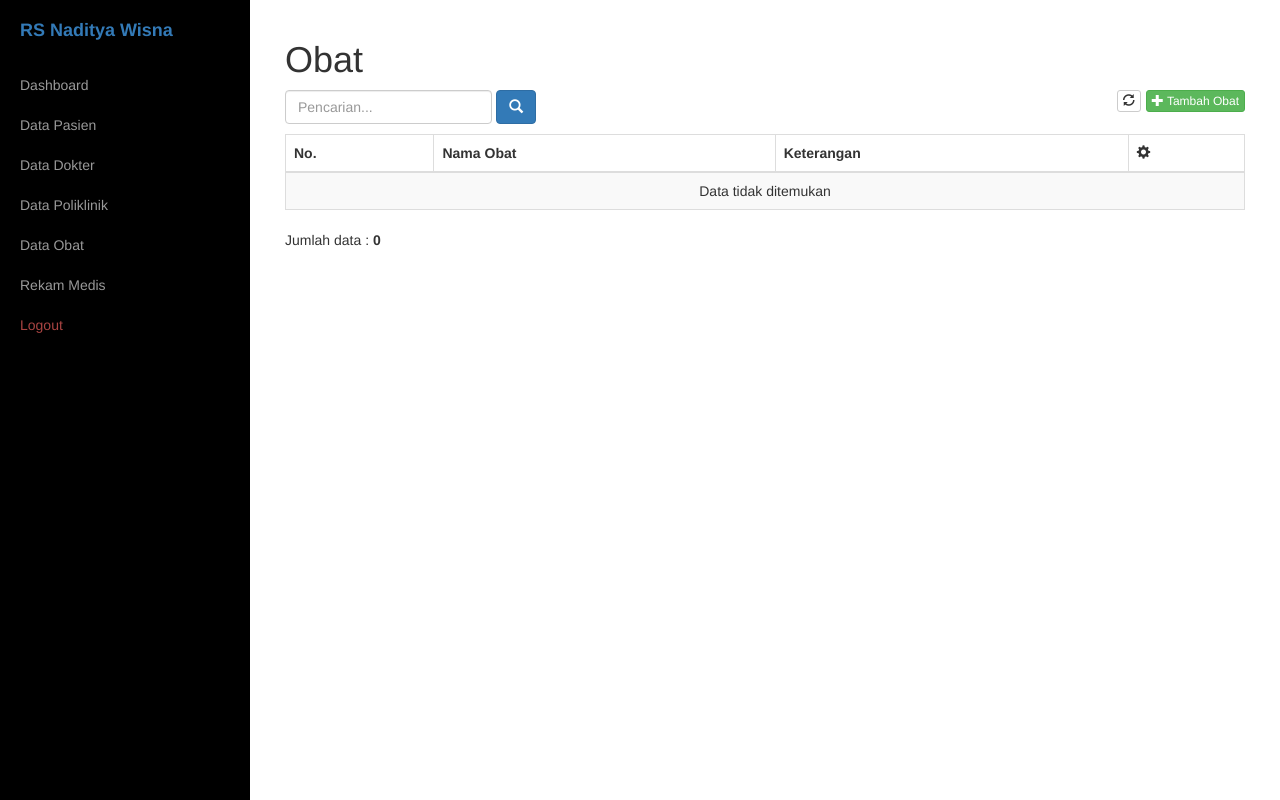
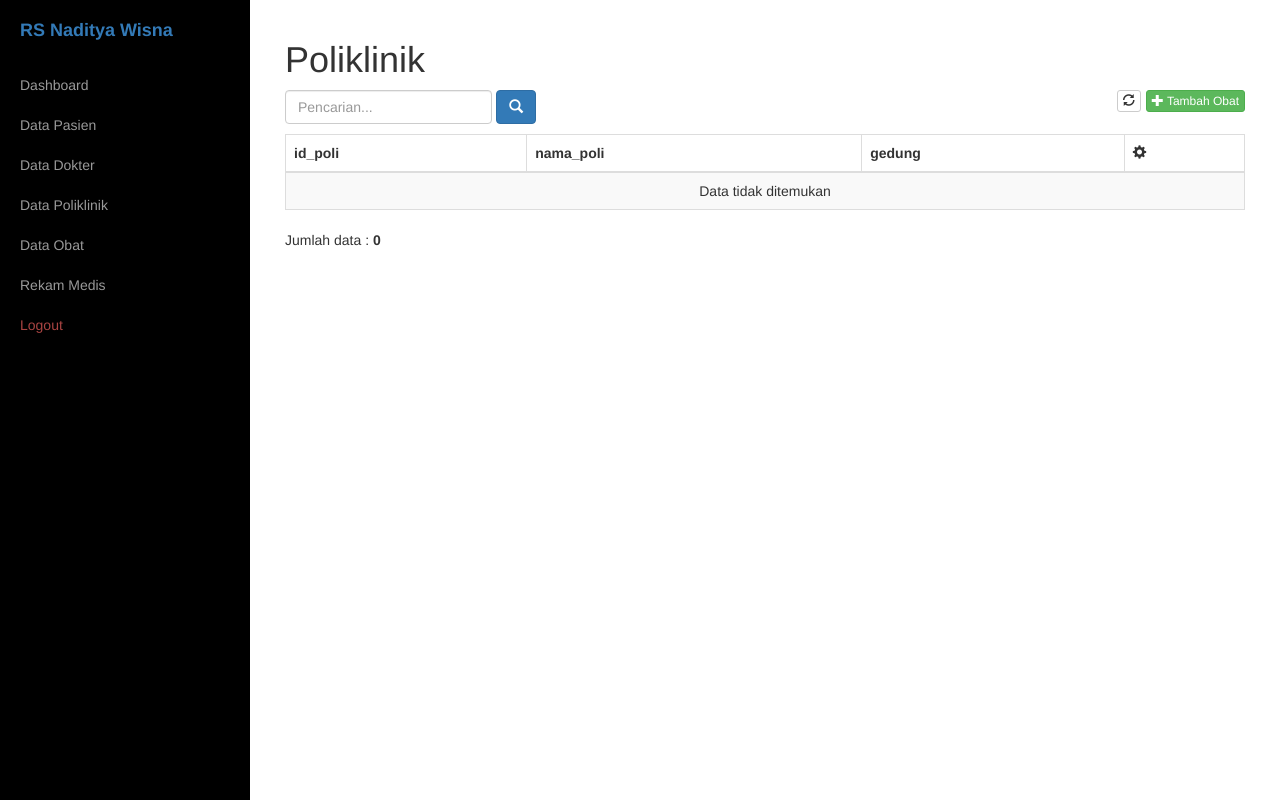
Before and after one commit to Danazzz/rekam_medis, a PHP site: page /Klp3_ProjectWeb/poliklinik/data.php in a window 1280 px wide. Run offline with PHP 8.4, Linux system fonts and the light colour scheme; a user stored in the database is signed in; data that the repository does not hold is empty.

Commit message:
Mengubah hal-hal yang berkaitan dengan folder obat menjadi poliklinik

```diff
--- a/poliklinik/data.php
+++ b/poliklinik/data.php
@@ -1,7 +1,7 @@
 <?php include_once('../_header.php'); ?>
 
 	<div class="box">
-		<h1>Obat</h1>
+		<h1>Poliklinik</h1>
 		<h4>
 			<div class="pull-right">
 				<a href="" class="btn btn-default btn-xs"><i class="glyphicon glyphicon-refresh"></i></a>
@@ -22,9 +22,9 @@
 			<table class="table table-bordered table-striped table-hover">
 				<thead>
 					<tr>
-						<th>No.</th>
-						<th>Nama Obat</th>
-						<th>Keterangan</th>
+						<th>id_poli</th>
+						<th>nama_poli</th>
+						<th>gedung</th>
 						<th><i class="glyphicon glyphicon-cog"></i></th>
 					</tr>
 				</thead>
@@ -44,19 +44,19 @@
 						if($_SERVER['REQUEST_METHOD'] == "POST"){
 							$pencarian = trim(mysqli_real_escape_string($con, $_POST['pencarian']));
 							if($pencarian != ''){
-								$sql = "SELECT * FROM tb_obat WHERE nama_obat LIKE '%$pencarian%'";
+								$sql = "SELECT * FROM tb_poliklinik WHERE nama_poli LIKE '%$pencarian%'";
 								$query = $sql;
 								$query_jml = $sql;
 							}
 							else{
-								$query = "SELECT * FROM tb_obat LIMIT $posisi, $batas";
-								$query_jml = "SELECT * FROM tb_obat";
+								$query = "SELECT * FROM tb_poliklinik LIMIT $posisi, $batas";
+								$query_jml = "SELECT * FROM tb_poliklinik";
 								$no = $posisi + 1;
 							}
 						}
 						else{
-							$query = "SELECT * FROM tb_obat LIMIT $posisi, $batas";
-							$query_jml = "SELECT * FROM tb_obat";
+							$query = "SELECT * FROM tb_poliklinik LIMIT $posisi, $batas";
+							$query_jml = "SELECT * FROM tb_poliklinik";
 							$no = $posisi + 1;
 						}
 
@@ -65,11 +65,11 @@
 							while($data = mysqli_fetch_array($sql_obat)){ ?>
 								<tr>
 									<td><?= $no++; ?>.</td>
-									<td><?= $data['nama_obat']; ?></td>
-									<td><?= $data['ket_obat']; ?></td>
+									<td><?= $data['nama_poli']; ?></td>
+									<td><?= $data['gedung']; ?></td>
 									<td class="text-center">
-										<a href="edit.php?id=<?= $data['id_obat'] ?>" class="btn btn-warning btn-xs"><i class="glyphicon glyphicon-edit"></i></a>
-										<a href="del.php?id=<?= $data['id_obat'] ?>" onclick="return confirm('Yakin akan menghapus data?')" class="btn btn-danger btn-xs"><i class="glyphicon glyphicon-trash"></i></a>
+										<a href="edit.php?id=<?= $data['id_poli'] ?>" class="btn btn-warning btn-xs"><i class="glyphicon glyphicon-edit"></i></a>
+										<a href="del.php?id=<?= $data['id_poli'] ?>" onclick="return confirm('Yakin akan menghapus data?')" class="btn btn-danger btn-xs"><i class="glyphicon glyphicon-trash"></i></a>
 									</td>
 								</tr>
 							<?php
```
